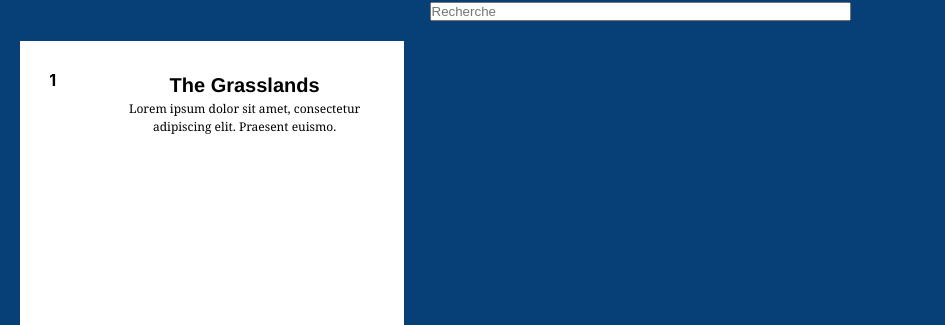
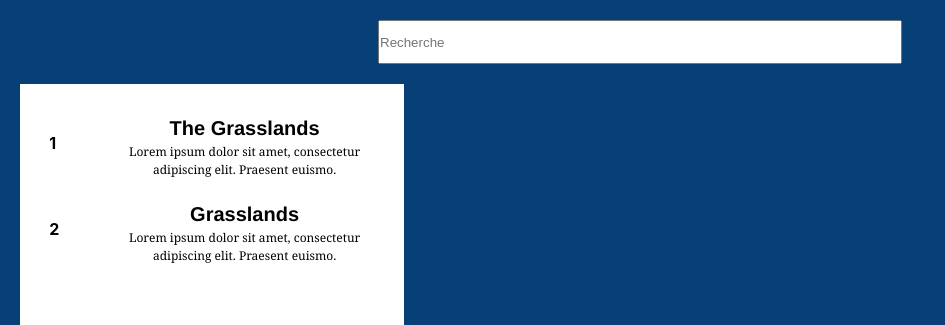
Before and after one commit to Kaseriu/Brumaide, a React (Create React App) app in the folder app/: page /dashboard in a window 1280 px wide. Shown: the top 325 px of the page, without its empty margins (0-945 px from the left). Built offline with nearby package versions, Linux system fonts and the light colour scheme.

Commit message:
dashboard update

```diff
--- a/app/src/containers/dashboard/Dashboard.css
+++ b/app/src/containers/dashboard/Dashboard.css
@@ -1,5 +1,11 @@
 body {
     background-color: rgb(7, 63, 119);
+}
+
+input {
+    width: 520px;
+    margin-top: 20px;
+    height: 40px;
 }
 /*
 
@@ -65,6 +71,7 @@ p2 {
     height: 100%;
     display:flex;
     align-items:center;
+    margin-top: 6%;
 }
 
 .description-tag {
--- a/app/src/containers/dashboard/Dashboard.js
+++ b/app/src/containers/dashboard/Dashboard.js
@@ -6,7 +6,9 @@ function Dashboard() {
 
  return(
     <body >
-        <input placeholder="Recherche" size="50" height="50"/>
+        <input placeholder="Recherche" size="50" height="100">
+
+        </input>
         <div width="100%">
             <div class="issue">
                 <div class="item">
@@ -18,6 +20,17 @@ function Dashboard() {
                         </div>
                         <div class="description-tag">
                             <h3>The Grasslands</h3>
+                            <p>Lorem ipsum dolor sit amet, consectetur adipiscing elit. Praesent euismo.</p>
+                        </div>
+
+                        </li>
+
+                        <li>
+                        <div class="position">
+                            <h4>2</h4>
+                        </div>
+                        <div class="description-tag">
+                            <h3>Grasslands</h3>
                             <p>Lorem ipsum dolor sit amet, consectetur adipiscing elit. Praesent euismo.</p>
                         </div>
 
@@ -53,8 +66,6 @@ function Dashboard() {
             </div>
         </div>
 
-
-
     </body>
 );
 }
```
